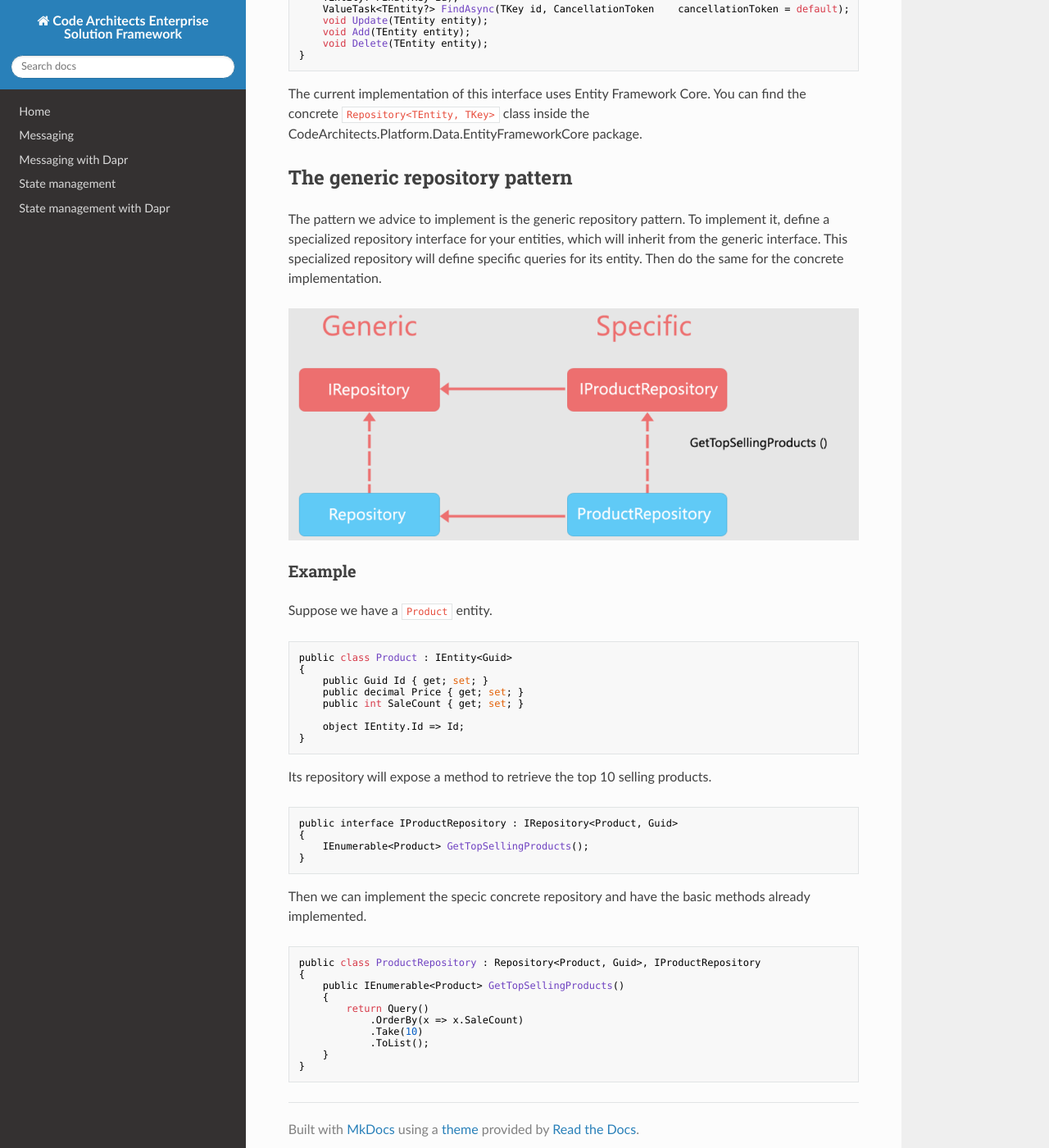
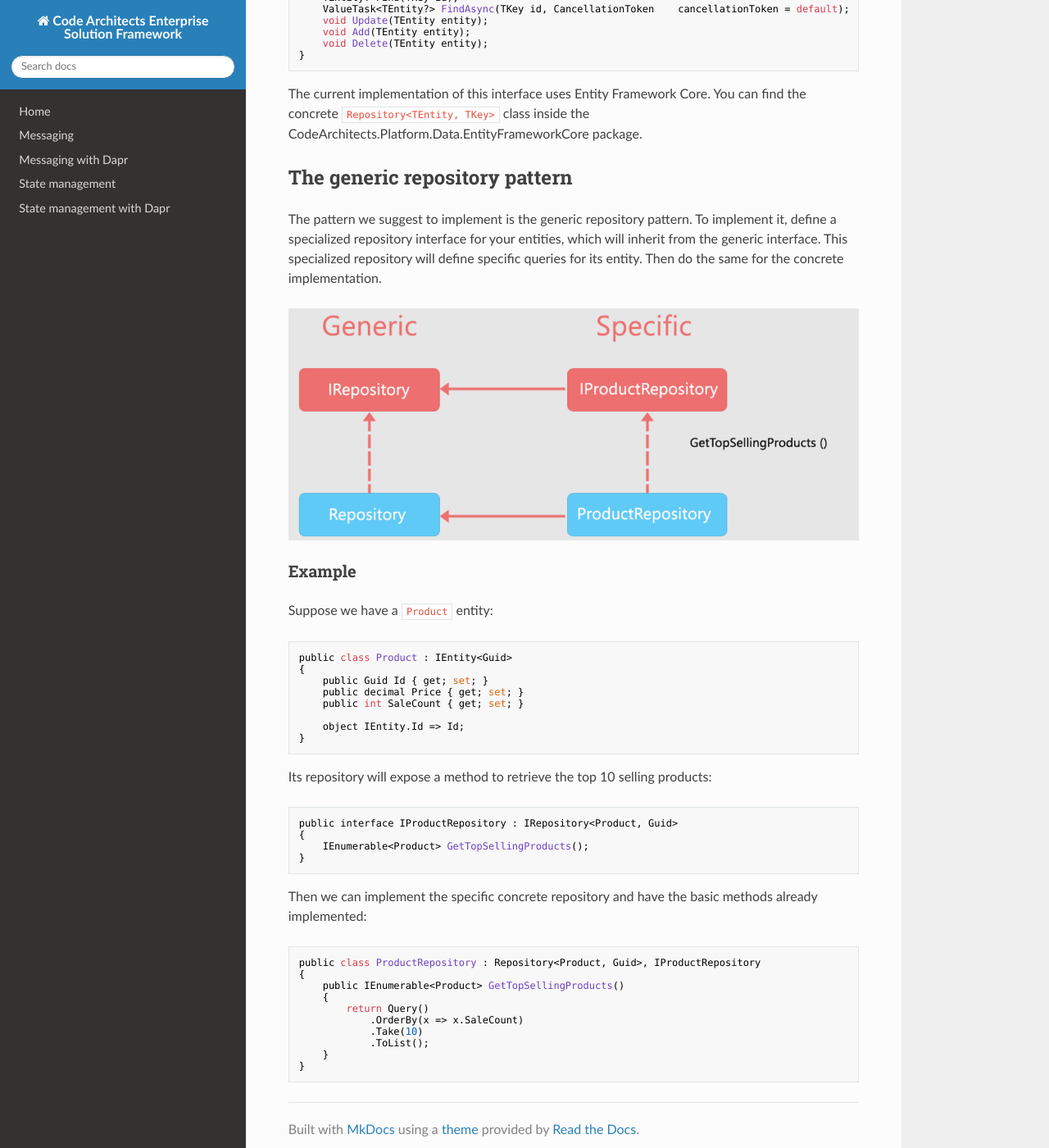
Before and after one commit to codearchitects/CodeArchitects.EnterprisePlatform.Server, an MkDocs documentation site: the page built from docs/dataaccesslayer.md, in a window 1280 px wide and 1400 px high, scrolled down 781 px. Shown: the whole window at 82% size. Built offline with MkDocs 1.6.1, drawn with Linux system fonts in a browser that asks for light colours; nearby versions of some CDN libraries; some of the changed text lies outside the part shown.

Commit message:
Response to comments

````diff
--- a/docs/dataaccesslayer.md
+++ b/docs/dataaccesslayer.md
@@ -6,7 +6,7 @@ Repositories are classes or components that encapsulate the logic required to ac
 
 The CodeArchitects.Platform.Data package provides the interfaces that define the repository pattern. Let's have a look at the `IRepository` interface.
 
-First, we demand all entities being accessed via the repository to implement the `IEntity<TKey>` interface.
+First, we demand all entities being accessed via the repository to implement the `IEntity<TKey>` interface:
 
 ```c#
 public interface IEntity
@@ -21,7 +21,7 @@ public interface IEntity<TKey> : IEntity
 }
 ```
 
-The repository interface is the following.
+The repository interface is the following:
 
 ```c#
 public interface IRepository<TEntity, TKey>
@@ -41,13 +41,13 @@ The current implementation of this interface uses Entity Framework Core. You can
 
 ## The generic repository pattern
 
-The pattern we advice to implement is the generic repository pattern. To implement it, define a specialized repository interface for your entities, which will inherit from the generic interface. This specialized repository will define specific queries for its entity. Then do the same for the concrete implementation.
+The pattern we suggest to implement is the generic repository pattern. To implement it, define a specialized repository interface for your entities, which will inherit from the generic interface. This specialized repository will define specific queries for its entity. Then do the same for the concrete implementation.
 
 ![Generic repository](images/genericrepository.png)
 
 ### Example
 
-Suppose we have a `Product` entity.
+Suppose we have a `Product` entity:
 
 ```c#
 public class Product : IEntity<Guid>
@@ -60,7 +60,7 @@ public class Product : IEntity<Guid>
 }
 ```
 
-Its repository will expose a method to retrieve the top 10 selling products.
+Its repository will expose a method to retrieve the top 10 selling products:
 
 ```c#
 public interface IProductRepository : IRepository<Product, Guid>
@@ -69,7 +69,7 @@ public interface IProductRepository : IRepository<Product, Guid>
 }
 ```
 
-Then we can implement the specic concrete repository and have the basic methods already implemented.
+Then we can implement the specific concrete repository and have the basic methods already implemented:
 
 ```c#
 public class ProductRepository : Repository<Product, Guid>, IProductRepository
````
